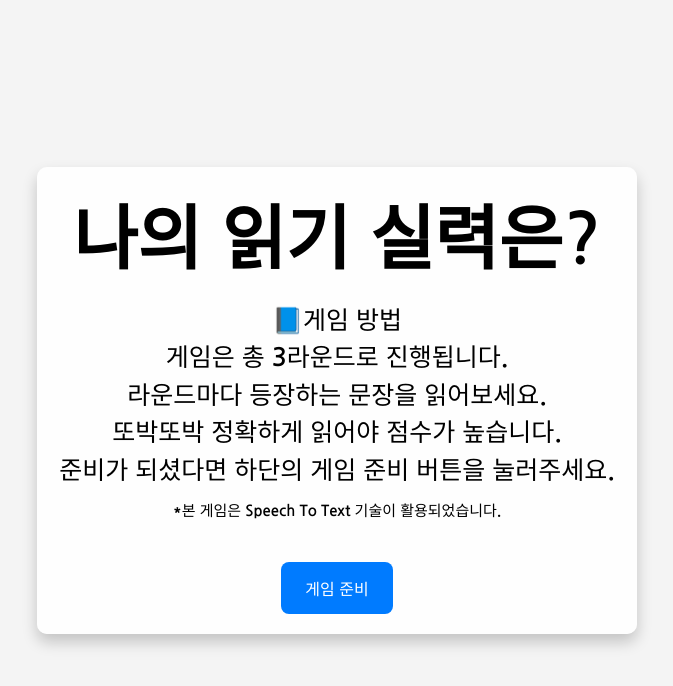
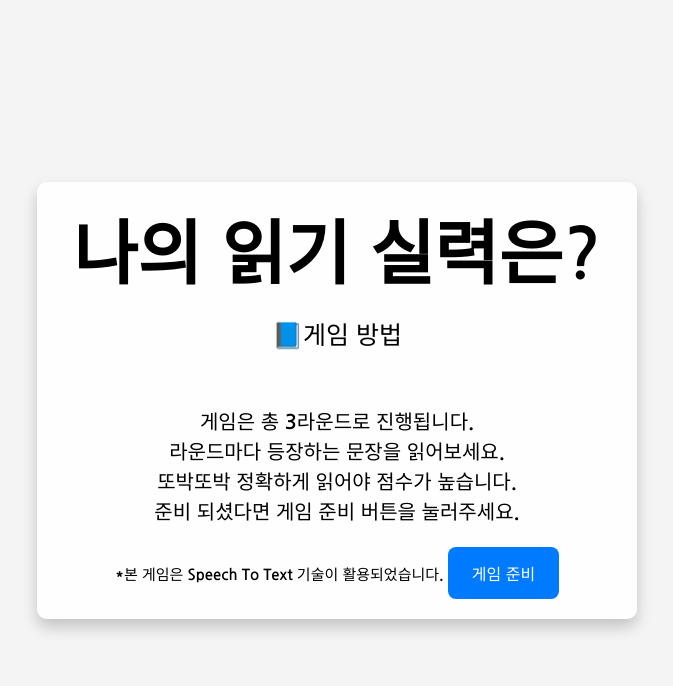
Before and after one commit to cost6885/stt_game, a Flask app: page / in a window 1280 px wide. Shown: the top 686 px of the page, without its empty margins (303-976 px from the left). Run offline with Flask 3, Linux system fonts and the light colour scheme.

Commit message:
Update index.html

```diff
--- a/templates/index.html
+++ b/templates/index.html
@@ -57,6 +57,10 @@
         p {
             margin-bottom: 15px;
             font-size: 25px;
+        }
+        p3 {
+            margin-bottom: 15px;
+            font-size: 20px;
         }
         p2 {
             margin-bottom: 15px;
@@ -300,13 +304,17 @@
         <div id="landing-page" class="page active">
             <h4>나의 읽기 실력은?</h4>
             <p>
-                📘게임 방법<br>
+                📘게임 방법<br><br>
+            </p>
+            <p3>
                 게임은 총 3라운드로 진행됩니다.<br>
                 라운드마다 등장하는 문장을 읽어보세요.<br>
                 또박또박 정확하게 읽어야 점수가 높습니다.<br>
-                준비가 되셨다면 하단의 게임 준비 버튼을 눌러주세요.<br>
-                <p2>*본 게임은 Speech To Text 기술이 활용되었습니다.</p2>
-            </p>
+                준비 되셨다면 게임 준비 버튼을 눌러주세요.<br>
+            </p3>
+            <p2>
+                *본 게임은 Speech To Text 기술이 활용되었습니다.
+            </p2>
             <button id="start-game-btn">게임 준비</button>
         </div>
 
```
